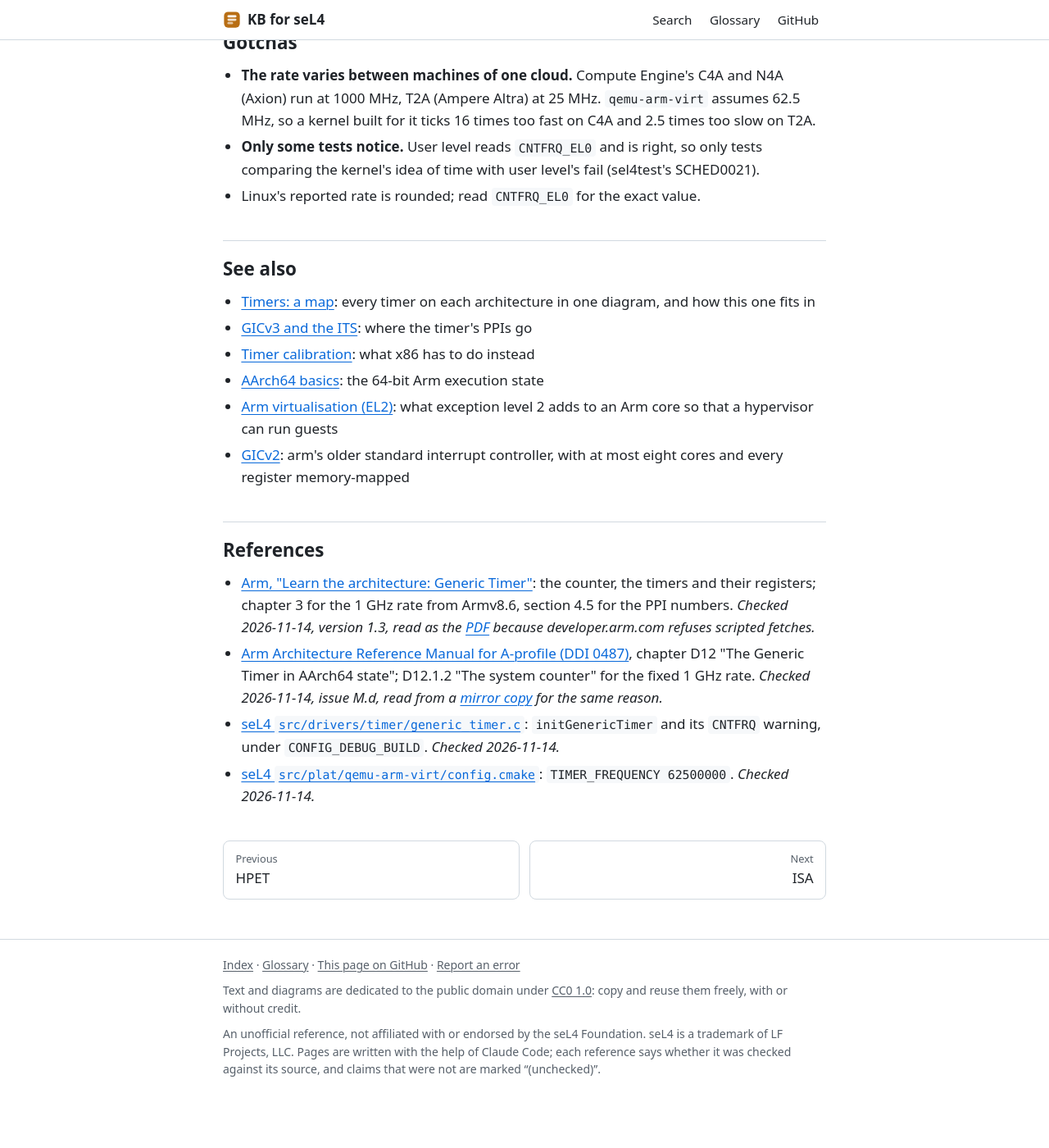
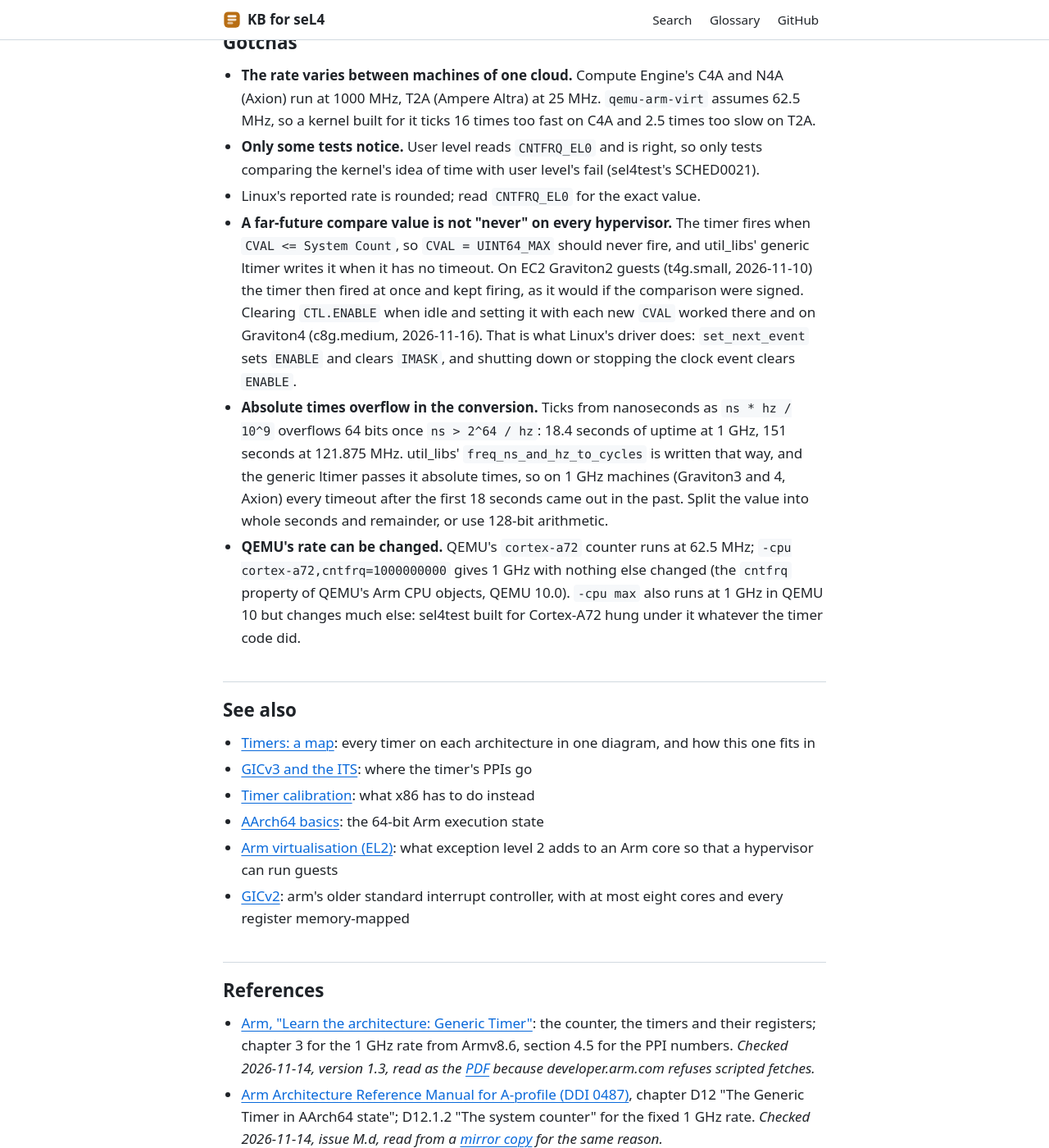
Before and after one commit to timretout/kb-for-seL4, a Jekyll site: the page built from concepts/arm-generic-timer.md, in a window 1280 px wide and 1400 px high, scrolled down 1659 px. Shown: the whole window at 82% size. Built offline with Jekyll 4.4.1, drawn with Linux system fonts in a browser that asks for light colours; our own code applies the rules of GitHub Pages for plain Markdown files; before the commit the page ends 3016 px from its top, so only the background shows below that; some of the changed text lies outside the part shown.

Commit message:
kb: Arm generic timer: far-future compare values, ns overflow, QEMU cntfrq
Co-Authored-By: Claude Opus 5.5 <noreply@anthropic.com>

```diff
--- a/concepts/arm-generic-timer.md
+++ b/concepts/arm-generic-timer.md
@@ -58,6 +58,27 @@ generally reads `CNTFRQ_EL0` itself.
   fail (sel4test's SCHED0021).
 - Linux's reported rate is rounded; read `CNTFRQ_EL0` for the exact
   value.
+- **A far-future compare value is not "never" on every hypervisor.** The
+  timer fires when `CVAL <= System Count`, so `CVAL = UINT64_MAX` should
+  never fire, and util_libs' generic ltimer writes it when it has no
+  timeout. On EC2 Graviton2 guests (t4g.small, 2026-11-10) the timer then
+  fired at once and kept firing, as it would if the comparison were
+  signed. Clearing `CTL.ENABLE` when idle and setting it with each new
+  `CVAL` worked there and on Graviton4 (c8g.medium, 2026-11-16). That is
+  what Linux's driver does: `set_next_event` sets `ENABLE` and clears
+  `IMASK`, and shutting down or stopping the clock event clears `ENABLE`.
+- **Absolute times overflow in the conversion.** Ticks from nanoseconds as
+  `ns * hz / 10^9` overflows 64 bits once `ns > 2^64 / hz`: 18.4 seconds
+  of uptime at 1 GHz, 151 seconds at 121.875 MHz. util_libs'
+  `freq_ns_and_hz_to_cycles` is written that way, and the generic ltimer
+  passes it absolute times, so on 1 GHz machines (Graviton3 and 4, Axion)
+  every timeout after the first 18 seconds came out in the past. Split
+  the value into whole seconds and remainder, or use 128-bit arithmetic.
+- **QEMU's rate can be changed.** QEMU's `cortex-a72` counter runs at
+  62.5 MHz; `-cpu cortex-a72,cntfrq=1000000000` gives 1 GHz with nothing
+  else changed (the `cntfrq` property of QEMU's Arm CPU objects, QEMU
+  10.0). `-cpu max` also runs at 1 GHz in QEMU 10 but changes much else:
+  sel4test built for Cortex-A72 hung under it whatever the timer code did.
 
 ## See also
 
@@ -86,3 +107,13 @@ generally reads `CNTFRQ_EL0` itself.
   `CONFIG_DEBUG_BUILD`. *Checked 2026-11-14.*
 - [seL4 `src/plat/qemu-arm-virt/config.cmake`](https://github.com/seL4/seL4/blob/master/src/plat/qemu-arm-virt/config.cmake):
   `TIMER_FREQUENCY 62500000`. *Checked 2026-11-14.*
+- The same Arm guide, section 4.4 "Configuring a timer", for the firing condition
+  `CVAL <= System Count` and `CTL.ENABLE`, `IMASK` and `ISTATUS`.
+  *Checked 2026-11-16, version 1.3, the same PDF.*
+- [Linux `drivers/clocksource/arm_arch_timer.c`](https://github.com/torvalds/linux/blob/master/drivers/clocksource/arm_arch_timer.c):
+  `set_next_event` and `arch_timer_shutdown`, used for
+  `set_state_shutdown` and `set_state_oneshot_stopped`. *Checked 2026-11-16.*
+- [util_libs `libplatsupport/src/arch/arm/generic_ltimer.c`](https://github.com/seL4/util_libs/blob/master/libplatsupport/src/arch/arm/generic_ltimer.c)
+  (`generic_timer_set_compare(UINT64_MAX)`) and
+  [`libutils/include/utils/frequency.h`](https://github.com/seL4/util_libs/blob/master/libutils/include/utils/frequency.h)
+  (`(ns * hz) / NS_IN_S`). *Checked 2026-11-16.*
```
